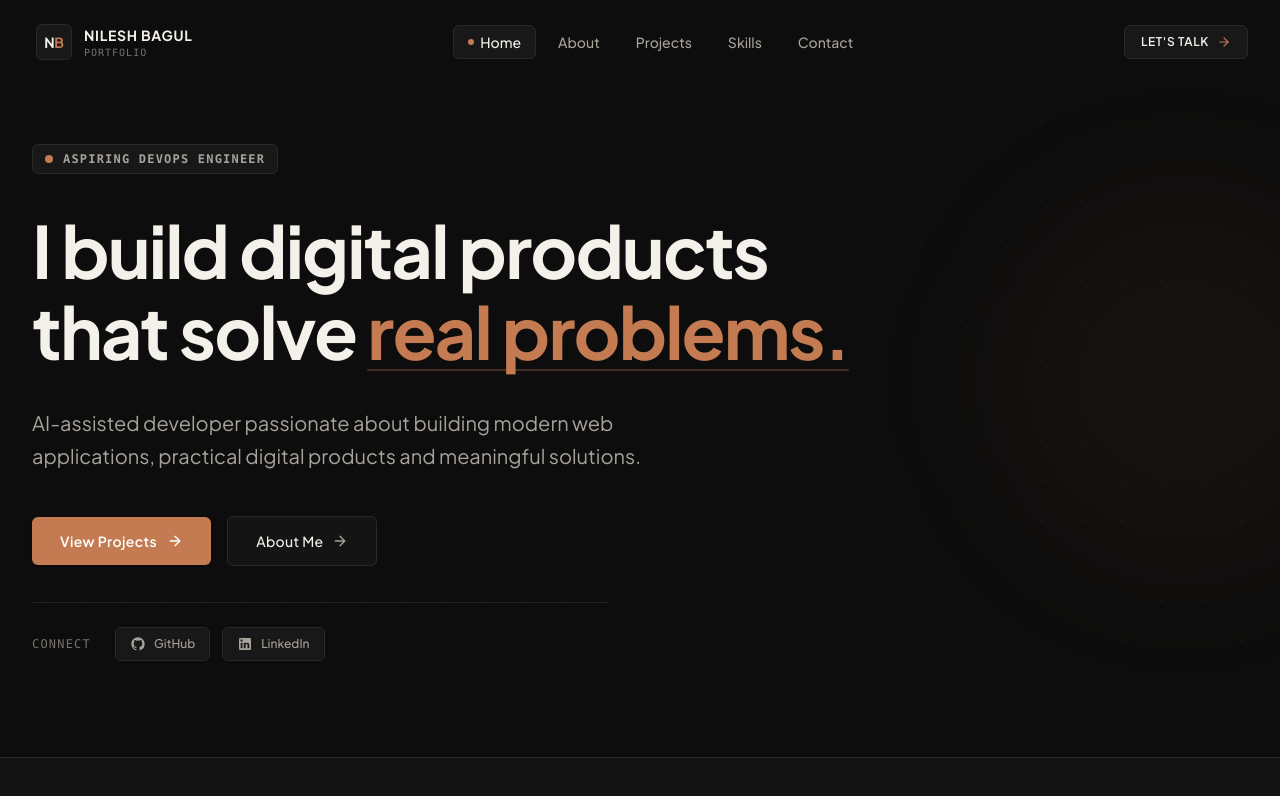
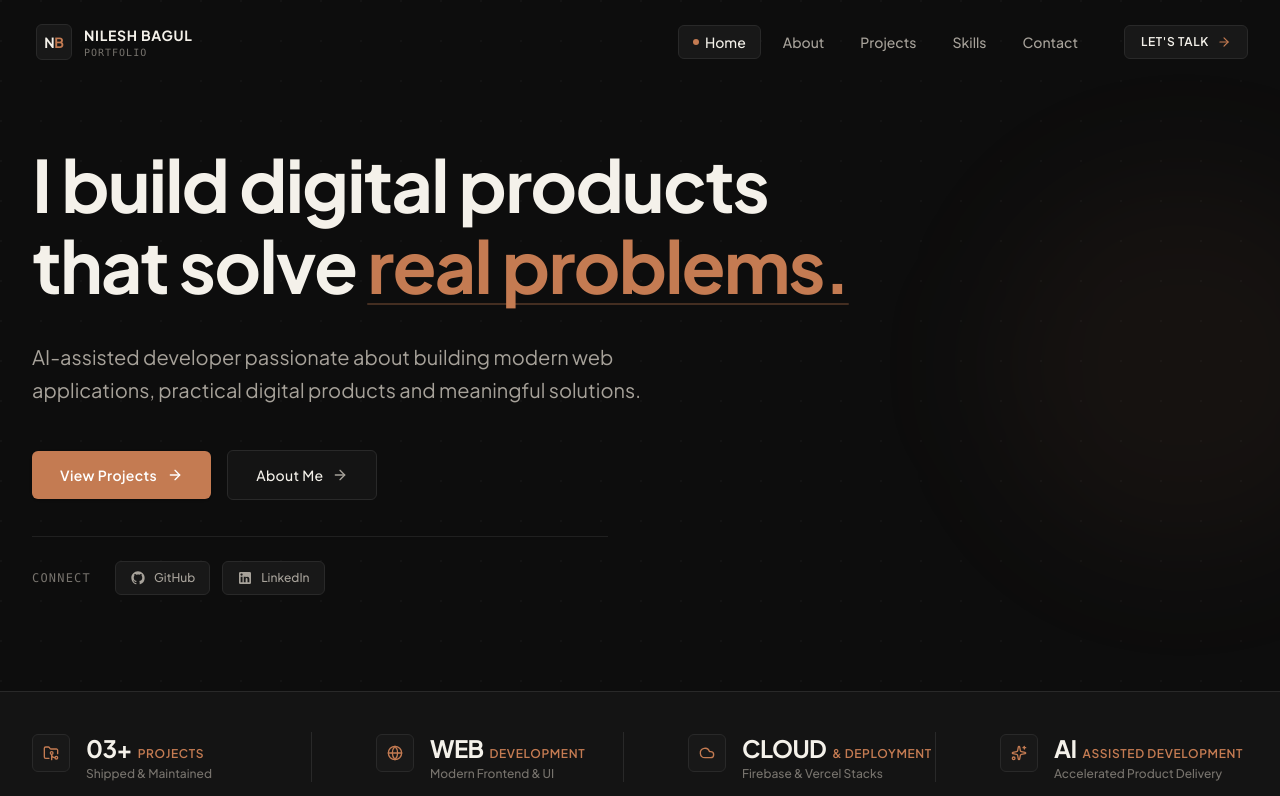
Before and after one commit to nileshsonar00002-eng/PORTFOLIO, a React (Vite) app: page / in a window 1280 px wide. Shown: the top 796 px of the page. Built offline with nearby package versions, Linux system fonts and the light colour scheme.

Commit message:
refactor: remove aspiring devops engineer badge from hero and move navbar menu to right side

```diff
--- a/src/components/Hero.tsx
+++ b/src/components/Hero.tsx
@@ -36,14 +36,6 @@ export const Hero: React.FC = () => {
 
       <div className="max-w-7xl mx-auto px-4 sm:px-6 lg:px-8 w-full relative z-10">
         <div className="max-w-4xl flex flex-col items-start space-y-7 lg:space-y-9">
-
-          {/* Small Badge */}
-          <div className="inline-flex items-center space-x-2.5 px-3 py-1.5 rounded-md bg-[#181818] border border-[#292929]">
-            <span className="w-2 h-2 rounded-full bg-[#C47B52]" aria-hidden="true" />
-            <span className="font-mono text-xs uppercase tracking-widest text-[#A7A29A] font-semibold">
-              {personalInfo.badge}
-            </span>
-          </div>
 
           {/* Main Headline */}
           <h1 className="text-4xl sm:text-6xl lg:text-7xl font-bold tracking-tight text-[#F4F1EA] leading-[1.12]">
--- a/src/components/Navbar.tsx
+++ b/src/components/Navbar.tsx
@@ -96,8 +96,9 @@ export const Navbar: React.FC<NavbarProps> = ({ onOpenContact }) => {
             </div>
           </a>
 
-          {/* Desktop Navigation Links */}
-          <nav aria-label="Primary" className="hidden md:flex items-center space-x-1 lg:space-x-2">
+          {/* Desktop Right Navigation & CTA Container */}
+          <div className="hidden md:flex items-center space-x-6 lg:space-x-8">
+            <nav aria-label="Primary" className="flex items-center space-x-1 lg:space-x-2">
               {navLinks.map((link) => {
                 const sectionId = link.href.replace('#', '')
                 const isActive = activeSection === sectionId
@@ -128,7 +129,6 @@ export const Navbar: React.FC<NavbarProps> = ({ onOpenContact }) => {
             </nav>
 
             {/* Desktop Right CTA */}
-          <div className="hidden md:flex items-center">
             <button
               type="button"
               onClick={onOpenContact}
```
Lines whose indentation alone changed are shown as unchanged.
